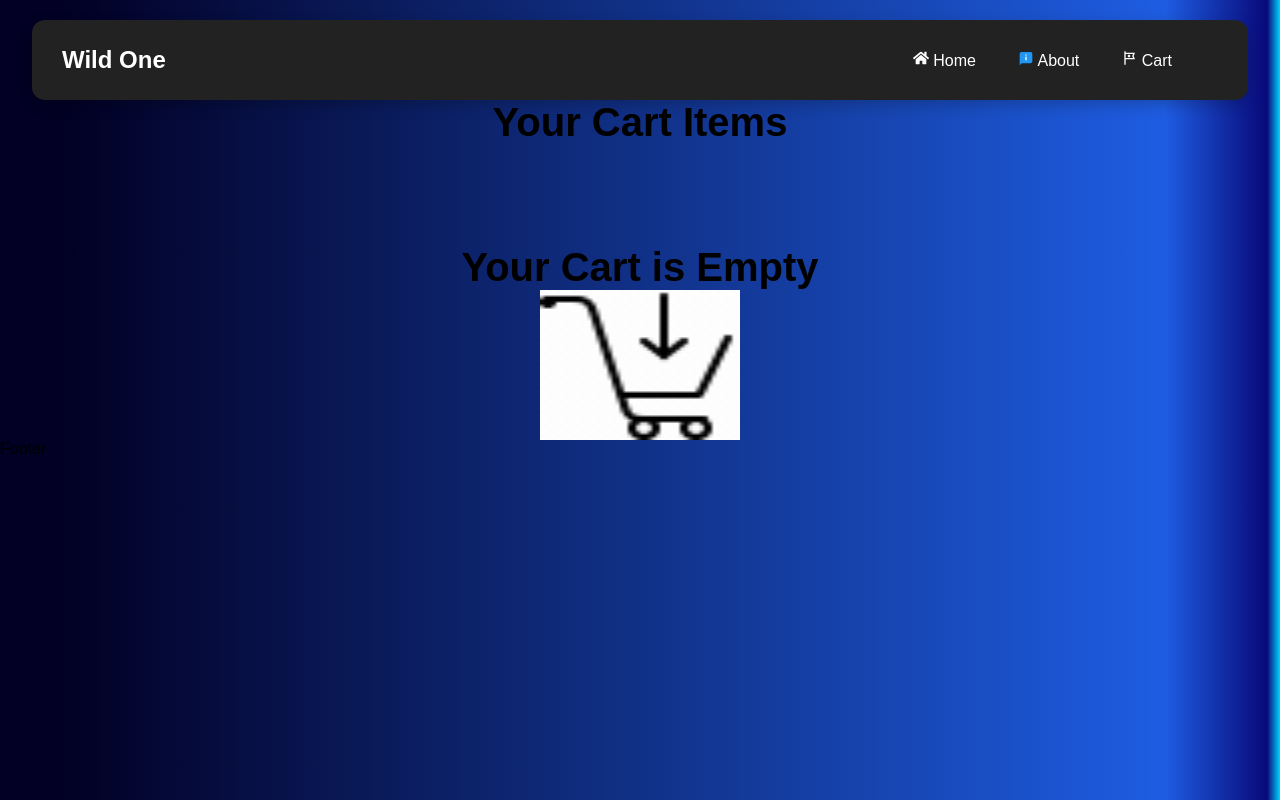
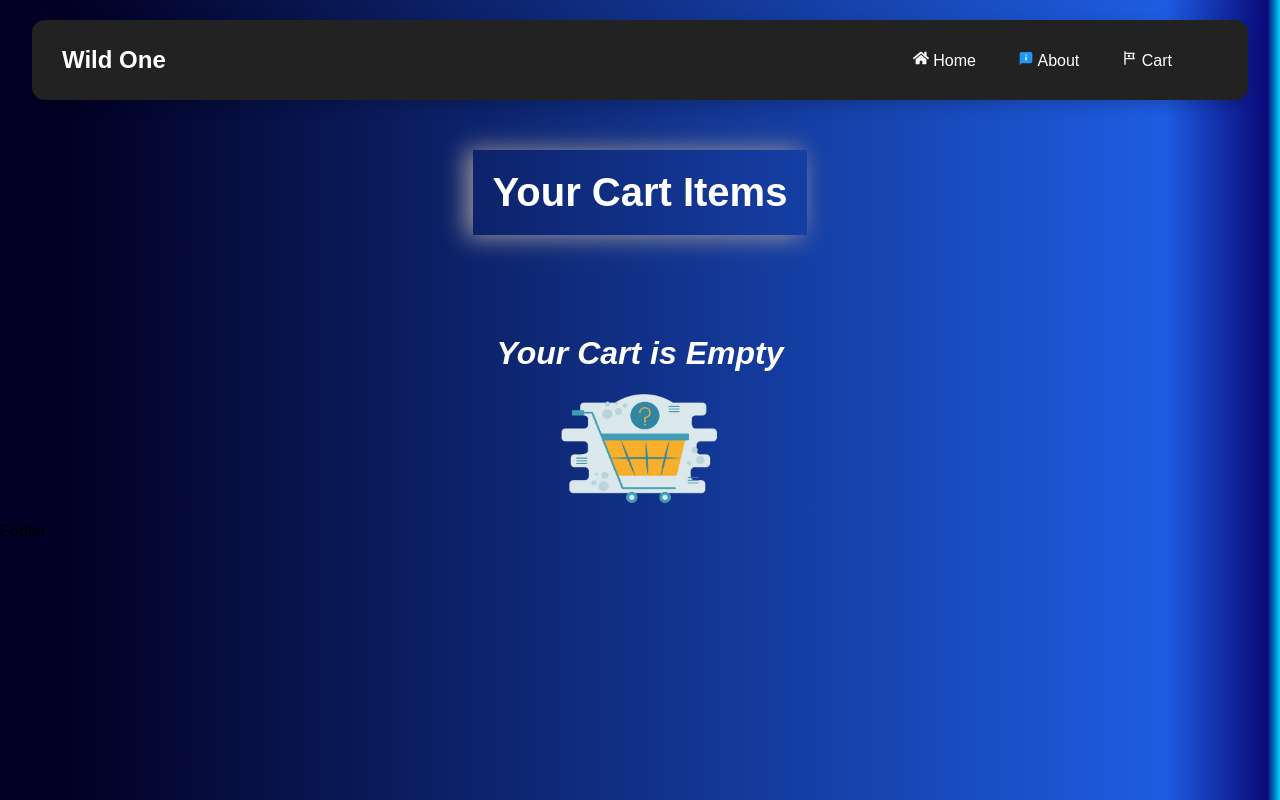
Before and after one commit to Web-Dev-Muhammad-Mamun/Shopping-Cart-E-commece, a React (Vite) app: page /cart in a window 1280 px wide. Built offline with nearby package versions, Linux system fonts and the light colour scheme.

Commit message:
cart component

```diff
--- a/src/Pages/Cart/Cart.css
+++ b/src/Pages/Cart/Cart.css
@@ -4,10 +4,16 @@
     justify-content: center;
     align-items: center;
   }
-  .cart h1 {
-    margin-top: 100px;
+  .cart .cartTitle {
+    padding: 20px;
+    margin-top: 150px;
+    margin-bottom: 100px;
     text-align: center;
     font-size: 40px;
+    -webkit-box-shadow: -6px 1px 23px 1px rgba(156,150,156,1);
+    -moz-box-shadow: -6px 1px 23px 1px rgba(156,150,156,1);
+    box-shadow: -6px 1px 23px 1px rgba(156,150,156,1);
+    color: #fff;
   }
   .cartItem {
     width: 700px;
@@ -57,3 +63,7 @@
     width: 200px;
     height: 150px;
   }
+  .emptyCart h1 {
+    color: #fff;
+    font-style: italic;
+  }
--- a/src/Pages/Cart/Cart.jsx
+++ b/src/Pages/Cart/Cart.jsx
@@ -15,7 +15,7 @@ const Cart = () => {
   return (
     <div className='cart'>
       <div>
-        <h1>
+        <h1 className='cartTitle'>
           Your Cart Items
         </h1>
       </div>
```
Also changed, not shown: src/assets/emptyCart/emptycart (2).gif.
